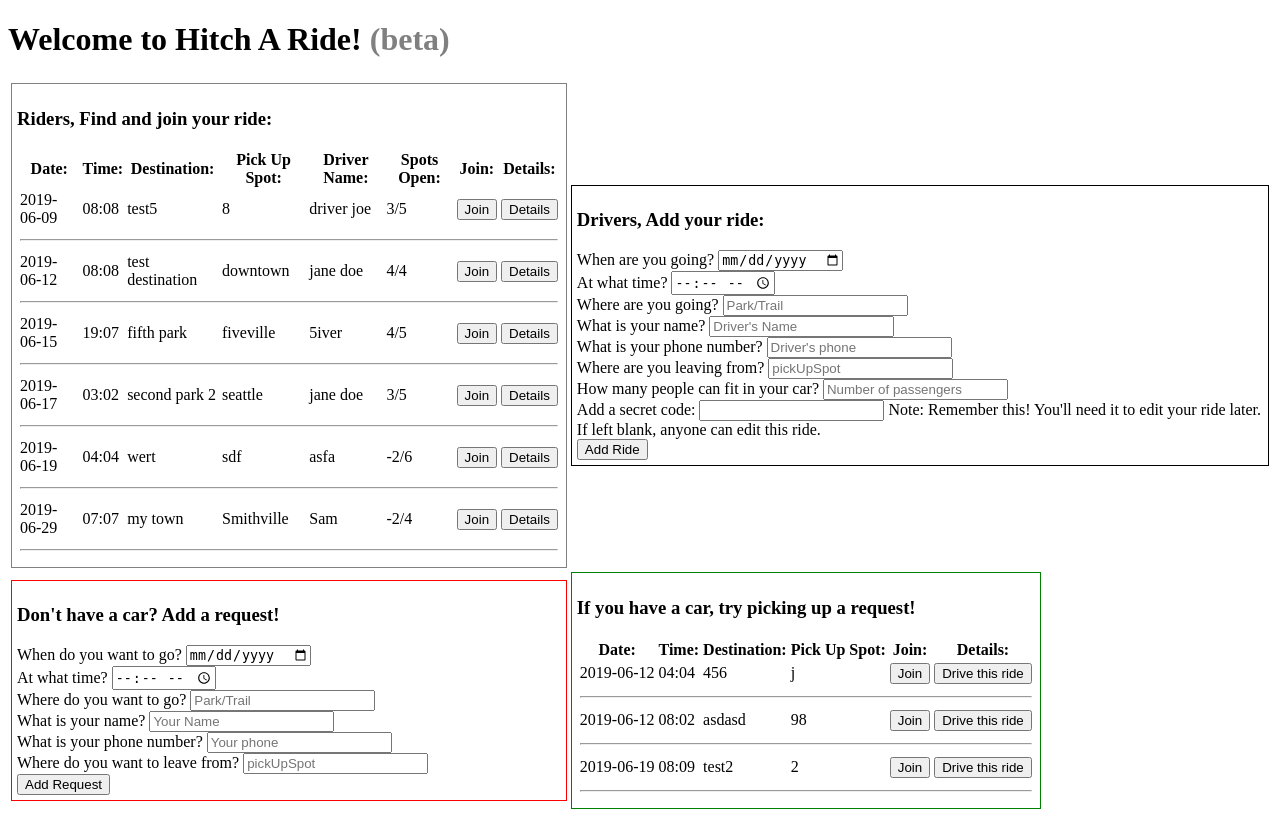
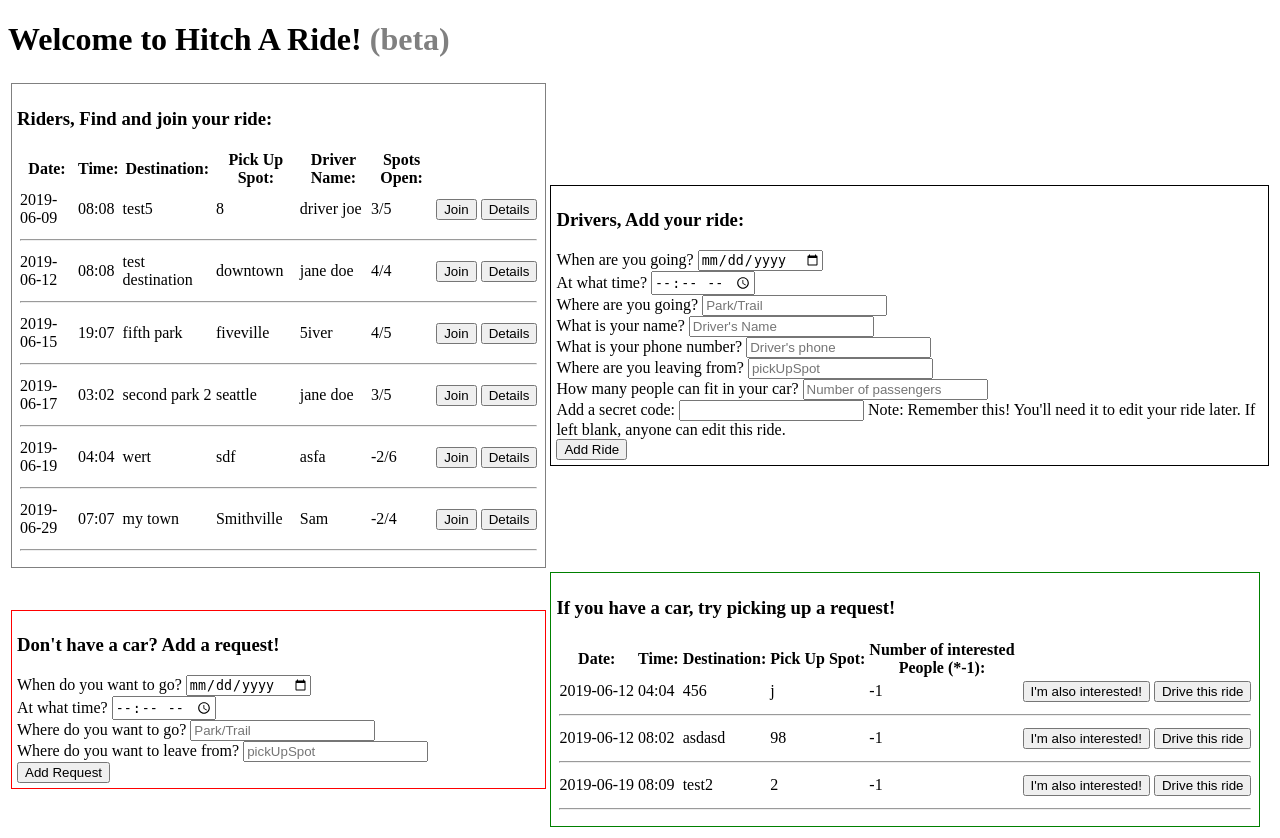
Before and after one commit to mes258/hikePool, a Flask app: page / in a window 1280 px wide. Before the commit the page ends 809 px from the top, so only its background shows below. Run offline with Flask 2, Linux system fonts and the light colour scheme; data comes from the database, SQL or seed files in the repository; both versions use the stored data as it was after the commit.

Commit message:
Finished requests

```diff
--- a/app.py
+++ b/app.py
@@ -24,27 +24,27 @@ def index():
         createRide(date, time, destination, pickUpSpot, newId, passengerNum, passengerNum, secretCode)
 
     rides = getRides()
-    print("RIDES::")
-    print(rides)
     ridesWithDrivers = []
     for ride in rides:
-        print("Getting driver for ride")
         ridesWithDrivers.append((ride, getDriver(ride[5])))
-    print(ridesWithDrivers)
     requests = getRequests()
+    #for req in requests:
+        #req = req[:6] + (abs(req[7]),) + req[8:]
     return render_template('index.html', rides=ridesWithDrivers, requests=requests)
 
 @app.route('/createRequest', methods=['POST'])
 def create_request():
-    name = request.form.get('name')
-    phone = request.form.get('phone')
-    passengerId = createPerson(name, phone)
+    # name = request.form.get('name')
+    # phone = request.form.get('phone')
+    # passengerId = createPerson(name, phone)
 
     date = request.form.get('date')
     time = request.form.get('time')
     destination = request.form.get('destination')
     pickUpSpot = request.form.get('pickUpSpot')
-    createRide(date, time, destination, pickUpSpot, -1, -1, 0, None)
+    rideId = createRide(date, time, destination, pickUpSpot, -1, 0, 0, None)
+
+    #joinRide(rideId, passengerId)
 
     rides = getRides()
     drivers = getPeople()
@@ -60,10 +60,11 @@ def drive_ride(rideId):
 def drive_ride_submit(rideId):
     name = request.form.get('name')
     phone = request.form.get('phone')
+    passengerNum = request.form.get('passengerNum')
     secretCode = request.form.get('secretCode')
 
     driverId = createPerson(name, phone)
-    driveRide(rideId, driverId, secretCode)
+    driveRide(rideId, driverId, passengerNum, secretCode)
 
     rides = getRides()
     return redirect('/')
--- a/models.py
+++ b/models.py
@@ -8,8 +8,10 @@ def createRide(date, time, destination, pickUpSpot, driverId, passengerNum, spot
     con = sql.connect(path.join(ROOT, 'database.db'))
     cur = con.cursor()
     cur.execute('insert into rides (date, time, destination, pickUpSpot, driverId, numberOfPassengers, spotsOpen, secretCode) values(?,?,?,?,?,?,?,?)', (date, time, destination, pickUpSpot, driverId, passengerNum, passengerNum, secretCode))
+    newID = cur.lastrowid
     con.commit()
     con.close()
+    return newID;
 
 def getRides():
     con = sql.connect(path.join(ROOT, 'database.db'))
@@ -37,11 +39,13 @@ def getRequests():
             deleteRide(requests[0][0])
     return requests
 
-def driveRide(rideId, driverId, secretCode):
+def driveRide(rideId, driverId, passengerNum, secretCode):
     con = sql.connect(path.join(ROOT, 'database.db'))
     cur = con.cursor()
     cur.execute('update rides set driverId = ? where id = ?', [driverId, rideId])
     cur.execute('update rides set secretCode = ? where id = ?', [secretCode, rideId])
+    cur.execute('update rides set spotsOpen = spotsOpen + ? where id = ?', [passengerNum, rideId])
+    cur.execute('update rides set numberOfPassengers = ? where id = ?', [passengerNum, rideId])
     con.commit()
     con.close()
 
--- a/templates/driveRide.html
+++ b/templates/driveRide.html
@@ -6,8 +6,9 @@
         <h2>Drive the ride to {{r[3]}} on {{r[1]}} at {{r[2]}}!</h2>
 
         <form action="/driveRide/{{'{0}'.format(r[0])}}/submit" method='post'>
-            <input placeholder='Name' name = 'name'>
-            <input placeholder='phone' name = 'phone'>
+            Your name: <input placeholder='Name' name = 'name'>
+            Your phone number: <input placeholder='phone' name = 'phone'>
+            How many people can fit in your car? <input type="number" placeholder="Number of passengers" name = "passengerNum"> <br>
             Add a secret code: <input type="password" name="secretCode"> Note: Remember this! You'll need it to edit your ride later. If left blank, anyone can edit this ride.<br>
             <input type="submit" value="Submit">
         </form>
--- a/templates/index.html
+++ b/templates/index.html
@@ -16,8 +16,8 @@
                                 <th>Pick Up Spot:</th>
                                 <th>Driver Name:</th>
                                 <th>Spots Open:</th>
-                                <th>Join:</th>
-                                <th>Details:</td>
+                                <th></th>
+                                <th></td>
                             </tr>
                             {% for ride in rides %}
                             <tr>
@@ -68,8 +68,8 @@
                             When do you want to go? <input type="date" placeholder="Date of Trip" name = "date"> <br>
                             At what time? <input type="time" name="time"> <br>
                             Where do you want to go? <input placeholder="Park/Trail" name = "destination"> <br>
-                            What is your name? <input placeholder="Your Name" name = "name"> <br>
-                            What is your phone number? <input placeholder="Your phone" name = "phone"> <br>
+                            <!-- What is your name? <input placeholder="Your Name" name = "name"> <br>
+                            What is your phone number? <input placeholder="Your phone" name = "phone"> <br> -->
                             Where do you want to leave from? <input placeholder="pickUpSpot" name = "pickUpSpot"> <br>
                             <input type="submit" value="Add Request">
                         </form>
@@ -85,8 +85,9 @@
                                 <th>Time:</th>
                                 <th>Destination:</th>
                                 <th>Pick Up Spot:</th>
-                                <th>Join:</th>
-                                <th>Details:</td>
+                                <th>Number of interested <br> People (*-1):</th>
+                                <th></th>
+                                <th></td>
                             </tr>
                             {% for request in requests %}
                             <tr>
@@ -94,8 +95,10 @@
                                 <td>{{request[2]}}</td>
                                 <td>{{request[3]}}</td>
                                 <td>{{request[4]}}</td>
+                                <td>{{request[7]}}</td>
+                                <td></td>
                                 <td><form action="/join/{{'{0}'.format(request[0])}}" method="post">
-                                    <input type="submit" value="Join">
+                                    <input type="submit" value="I'm also interested!">
                                 </form></td>
                                 <td><form action="/driveRide/{{'{0}'.format(request[0])}}" method="post">
                                     <input type="submit" value="Drive this ride">
```
Also changed, not shown: database.db.
